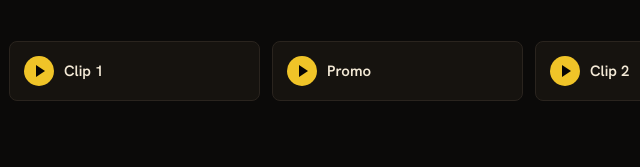
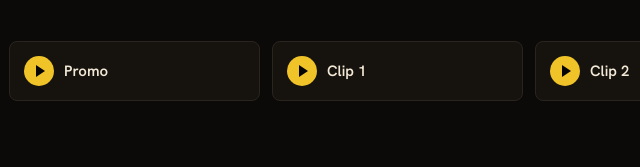
Before and after one commit to mystictiger-band/mystic-tiger-band, a plain HTML site: page index.html in a window 1280 px wide. Shown: the part 5018-5185 px from the top of the page, 111-751 px from the left. Drawn offline with nearby package versions, Linux system fonts and the light colour scheme.

Commit message:
Promo first in videos

```diff
--- a/index.html
+++ b/index.html
@@ -531,7 +531,7 @@ G("09-05","Private birthday party","1–4 pm",CC),G("09-06",...W),G("09-10","Mar
 G("10-02","Hyatt Regency Long Beach · Music Museum","5:30–7:30 pm",MT),G("10-03","Hellada Art Gallery · Closing reception","From 5 pm",MT),G("10-04",...W),G("10-10","Second Saturday Art Walk · Hellada Art Gallery","2–5 pm",MT),G("10-11",...W),G("10-16","Hyatt Regency Long Beach · Music Museum","5:30–7:30 pm",MT),G("10-17","Canopy & Craft Street Fair, Pine Ave","4–5 pm",MT),G("10-18",...W),G("10-25",...W),G("10-30","Hyatt Regency Long Beach · Music Museum","5:30–7:30 pm",MT),G("10-31","Hyatt Regency Long Beach · Music Museum","5:30–7:30 pm",MT),
 G("11-01",...W),G("11-06","Marina Wine Bar","7–10 pm · with DV & Moonjellies",""),G("11-07","Private party","",CC),G("11-08",...W),G("11-12","Polish Film Festival Opening Gala · El Portal Theater","Tickets $100",MT),G("11-15",...W),G("11-22",...W),G("11-28","Private party","2–5 pm",MT),G("11-29",...W)
 ].map(([d,w,t,b])=>["2026-"+d,w,t,b]);
-const VIDS=[["NlutmYj7sOs","Clip 1"],["5iW-wVq7_XA","Promo"],["svxMGPzQZZs","Clip 2"],["LKrLySFtn90","Clip 3"]];
+const VIDS=[["5iW-wVq7_XA","Promo"],["NlutmYj7sOs","Clip 1"],["svxMGPzQZZs","Clip 2"],["LKrLySFtn90","Clip 3"]];
 const REVIEWS=[
   {t:"txt",h:"Best local band. Hire them!",q:"From the moment I reached out to Danny, he was very professional. We had the whole band with three wonderful musicians on our beach ceremony, and it truly made the entire mood. All the guests raved about them. Best quality with the best price around. I would hire them again in a heartbeat.",c:"Kristen F. · Laguna Beach Wedding"},
   {t:"img",f:"msg-bride.jpg",a:"Message from a bride"},
```
